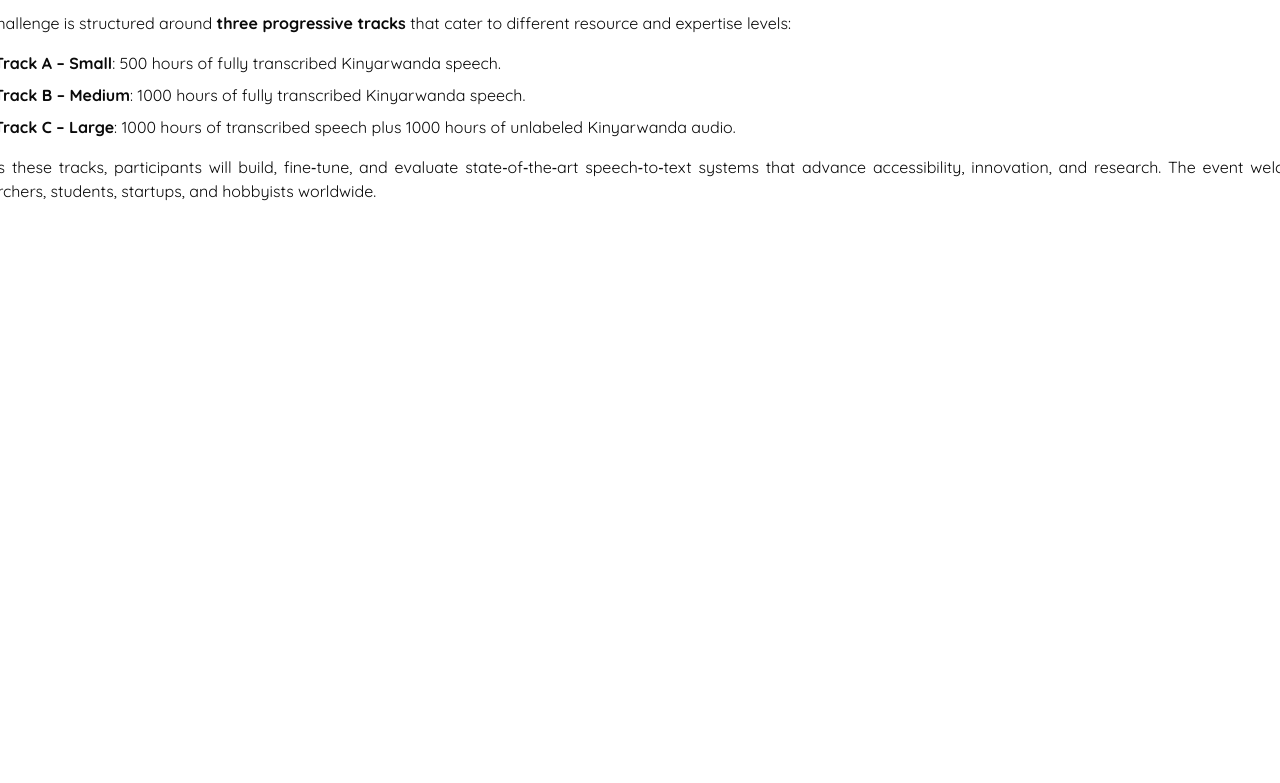
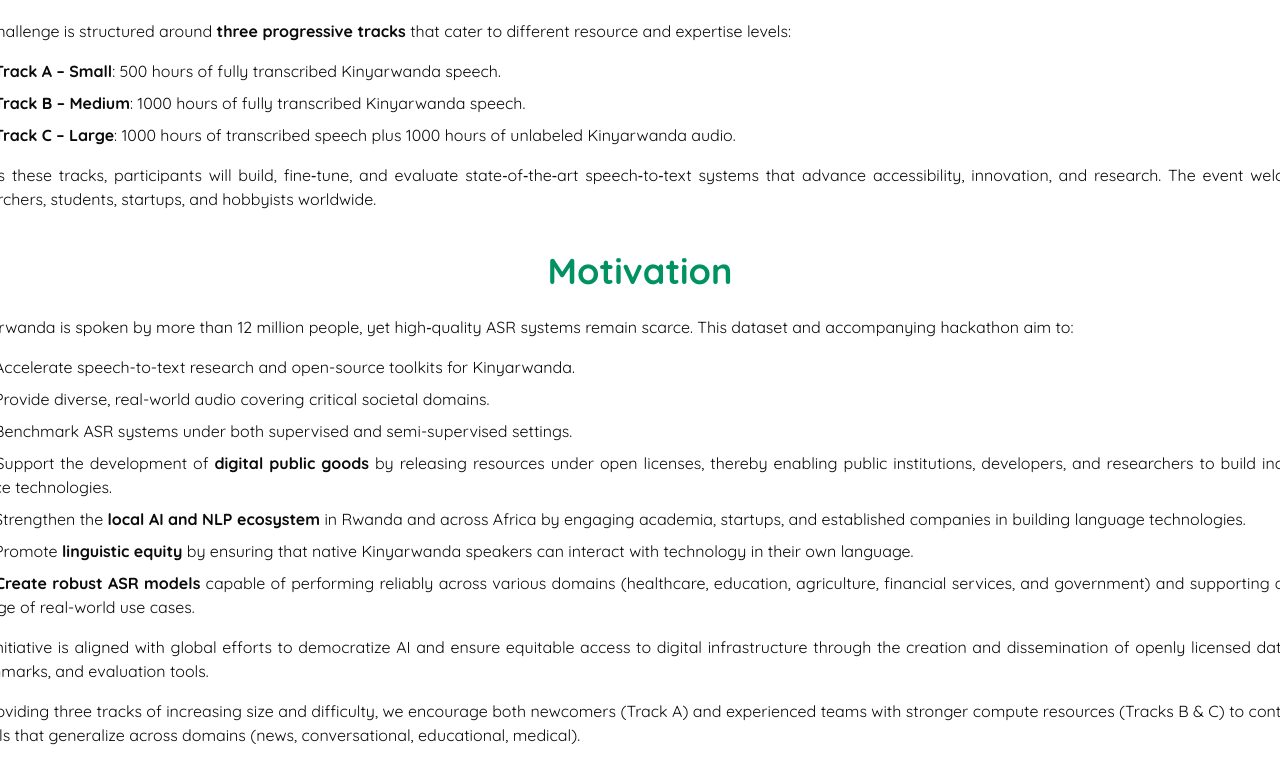
Before and after one commit to Digital-Umuganda/kasr_hackathon, a React (Vite) app: page / in a window 1280 px wide. Shown: the part 1073-1856 px from the top of the page. Before the commit the page ends 1316 px from the top, so only its background shows below. Built offline with nearby package versions, Linux system fonts and the light colour scheme.

Commit message:
motivation

```diff
--- a/src/App.tsx
+++ b/src/App.tsx
@@ -1,16 +1,18 @@
 // Components
+import Width from "./components/width";
 import Nav from "./components/sections/nav";
 import Hero from "./components/sections/hero";
 import Overview from "./components/sections/overview";
-import Width from "./components/width";
+import Motivation from "./components/sections/motivation";
 
 function App() {
   return (
     <main className="w-full h-auto flex flex-col items-center px-4 mb-10">
       <Nav />
       <Hero />
-      <Width className="flex flex-col gap-8 px-4">
+      <Width className="flex flex-col gap-10 px-4">
         <Overview />
+        <Motivation />
       </Width>
     </main>
   );
--- a/src/components/sections/hero.tsx
+++ b/src/components/sections/hero.tsx
@@ -8,7 +8,7 @@ import { Button } from "../ui/button";
 
 const Hero = () => {
   return (
-    <Width className="h-[800px] bg-[#009263] rounded-lg relative flex flex-col items-center overflow-hidden mb-8">
+    <Width className="h-[800px] bg-[#009263] rounded-lg relative flex flex-col items-center overflow-hidden mb-10">
       <div
         aria-hidden="true"
         className="absolute inset-0 bg-[url('/waves.svg')] bg-cover bg-no-repeat opacity-35 bg-fixed"
--- /dev/null
+++ b/src/components/sections/motivation.tsx
@@ -0,0 +1,69 @@
+// Components
+import Title from "../title";
+
+const Motivation = () => {
+  return (
+    <div className="w-full flex flex-col gap-6">
+      <Title className="text-[#009263] text-4xl">Motivation</Title>
+      <div className="flex flex-col gap-4">
+        <p className="text-justify">
+          Kinyarwanda is spoken by more than 12 million people, yet high‑quality
+          ASR systems remain scarce. This dataset and accompanying hackathon aim
+          to:
+        </p>
+        <ul className="list-disc list-inside pl-4 flex flex-col gap-2">
+          <li className="text-justify">
+            Accelerate speech-to-text research and open-source toolkits for
+            Kinyarwanda.
+          </li>
+          <li className="text-justify">
+            Provide diverse, real-world audio covering critical societal
+            domains.
+          </li>
+          <li className="text-justify">
+            Benchmark ASR systems under both supervised and semi-supervised
+            settings.
+          </li>
+          <li className="text-justify">
+            Support the development of{" "}
+            <span className="font-black">digital public goods</span> by
+            releasing resources under open licenses, thereby enabling public
+            institutions, developers, and researchers to build inclusive voice
+            technologies.
+          </li>
+          <li className="text-justify">
+            Strengthen the{" "}
+            <span className="font-black">local AI and NLP ecosystem</span> in
+            Rwanda and across Africa by engaging academia, startups, and
+            established companies in building language technologies.
+          </li>
+          <li className="text-justify">
+            Promote <span className="font-black">linguistic equity</span> by
+            ensuring that native Kinyarwanda speakers can interact with
+            technology in their own language.
+          </li>
+          <li className="text-justify">
+            <span className="font-black">Create robust ASR models</span> capable
+            of performing reliably across various domains (healthcare,
+            education, agriculture, financial services, and government) and
+            supporting a wide range of real-world use cases.
+          </li>
+        </ul>
+        <p className="text-justify">
+          This initiative is aligned with global efforts to democratize AI and
+          ensure equitable access to digital infrastructure through the creation
+          and dissemination of openly licensed datasets, benchmarks, and
+          evaluation tools.
+        </p>
+        <p className="text-justify">
+          By providing three tracks of increasing size and difficulty, we
+          encourage both newcomers (Track A) and experienced teams with stronger
+          compute resources (Tracks B & C) to contribute models that generalize
+          across domains (news, conversational, educational, medical).
+        </p>
+      </div>
+    </div>
+  );
+};
+
+export default Motivation;
--- a/src/components/sections/nav.tsx
+++ b/src/components/sections/nav.tsx
@@ -9,7 +9,7 @@ const Nav = () => {
   return (
     <Width className="h-[100px] flex flex-row items-center justify-between px-4">
       <img src={logo} alt="logo" className="w-[150px]" />
-      <Button className="w-[130px] h-[35px] bg-[#009263] cursor-pointer">
+      <Button className="w-[130px] bg-[#009263] cursor-pointer">
         Join Now
       </Button>
     </Width>
```
